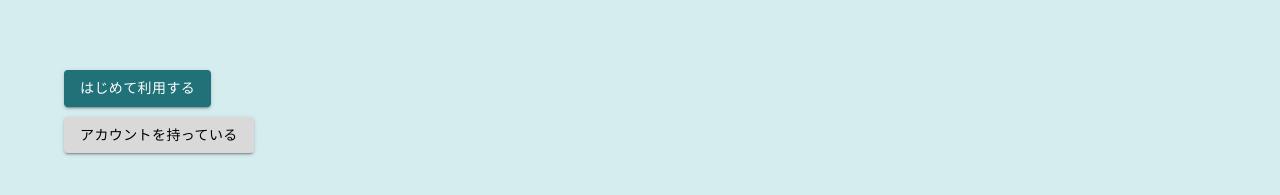
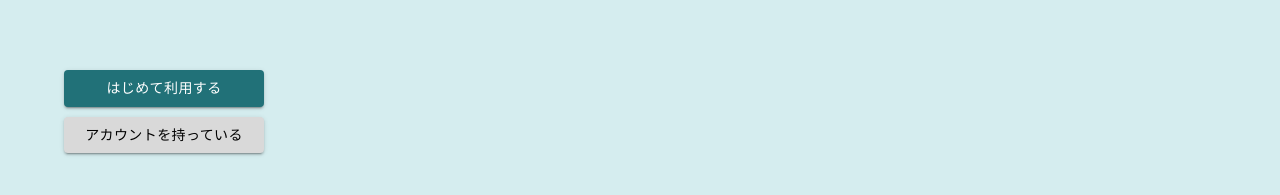
Before and after one commit to SuwaGeeks/Suwaaa, a Next.js app in the folder suwaaa-app/: page /start in a window 1280 px wide. Shown: the part 455-650 px from the top of the page. Built offline with nearby package versions, Linux system fonts and the light colour scheme.

Commit message:
ボタンの位置調整

```diff
--- a/suwaaa-app/app/start/page.module.css
+++ b/suwaaa-app/app/start/page.module.css
@@ -28,12 +28,17 @@
 }
 
 .buttonContainer {
-  position: absolute; /* 追加 */
-  bottom: 25%; /* 追加 */
+  position: absolute;
+  bottom: 25%;
   display: flex;
-  flex-direction: column; /* 追加 */
-  gap: 10px; /* 追加 */
+  flex-direction: column;
+  align-items: center; /* 追加：ボタンを中央揃え */
+  gap: 10px;
   z-index: 1;
+}
+
+.button {
+  width: 200px; /* 追加：ボタンの幅を固定 */
 }
 
 .footer {
--- a/suwaaa-app/app/start/page.tsx
+++ b/suwaaa-app/app/start/page.tsx
@@ -10,11 +10,11 @@ export default function Start() {
       <img src="/Suwaaa-logo.png" alt="Suwaaa Logo" className={styles.logo} />
       <div className={styles.buttonContainer}>
         <Link href="/signup" passHref>
-          <Button variant="contained" style={{ backgroundColor: '#217178', color: 'white' }}>
+          <Button variant="contained" style={{ backgroundColor: '#217178', color: 'white' }} className={styles.button}>
             はじめて利用する
           </Button>
         </Link>
-        <Button variant="contained" style={{ backgroundColor: '#D9D9D9', color: 'black' }}>
+        <Button variant="contained" style={{ backgroundColor: '#D9D9D9', color: 'black' }} className={styles.button}>
           アカウントを持っている
         </Button>
       </div>
```
